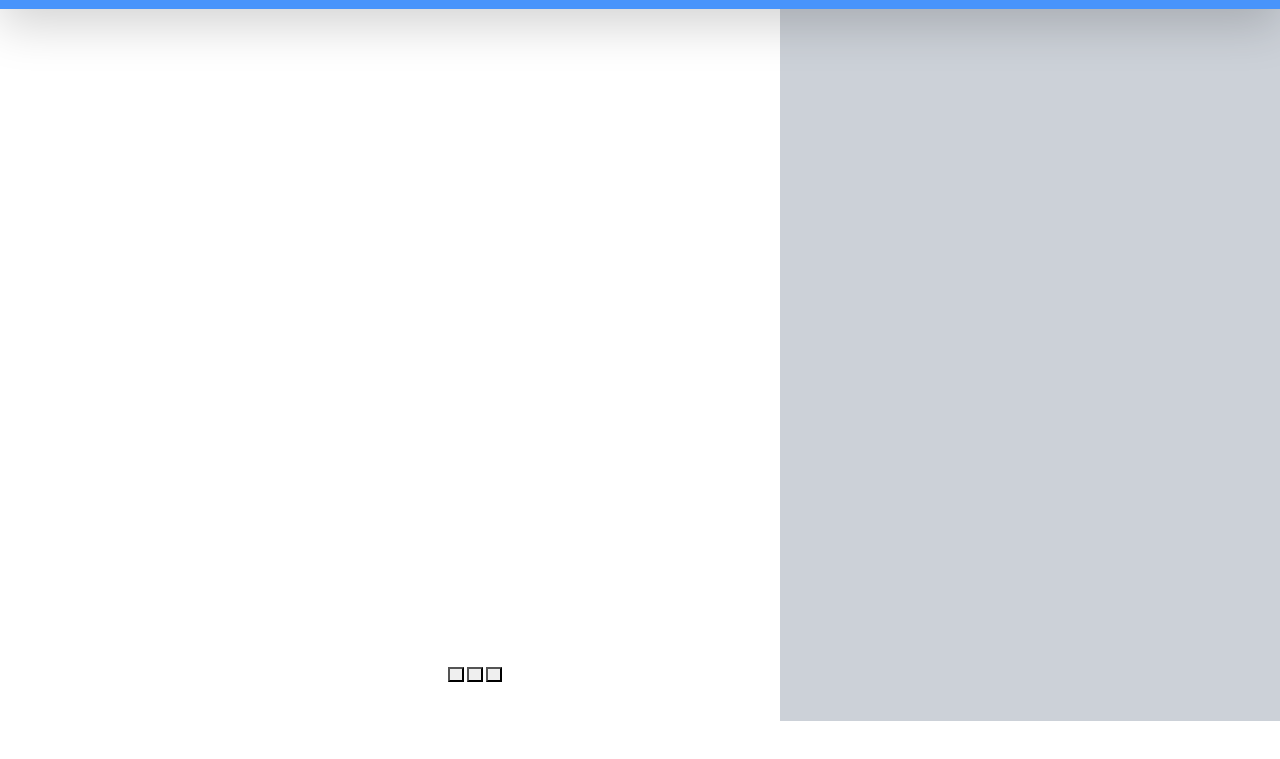
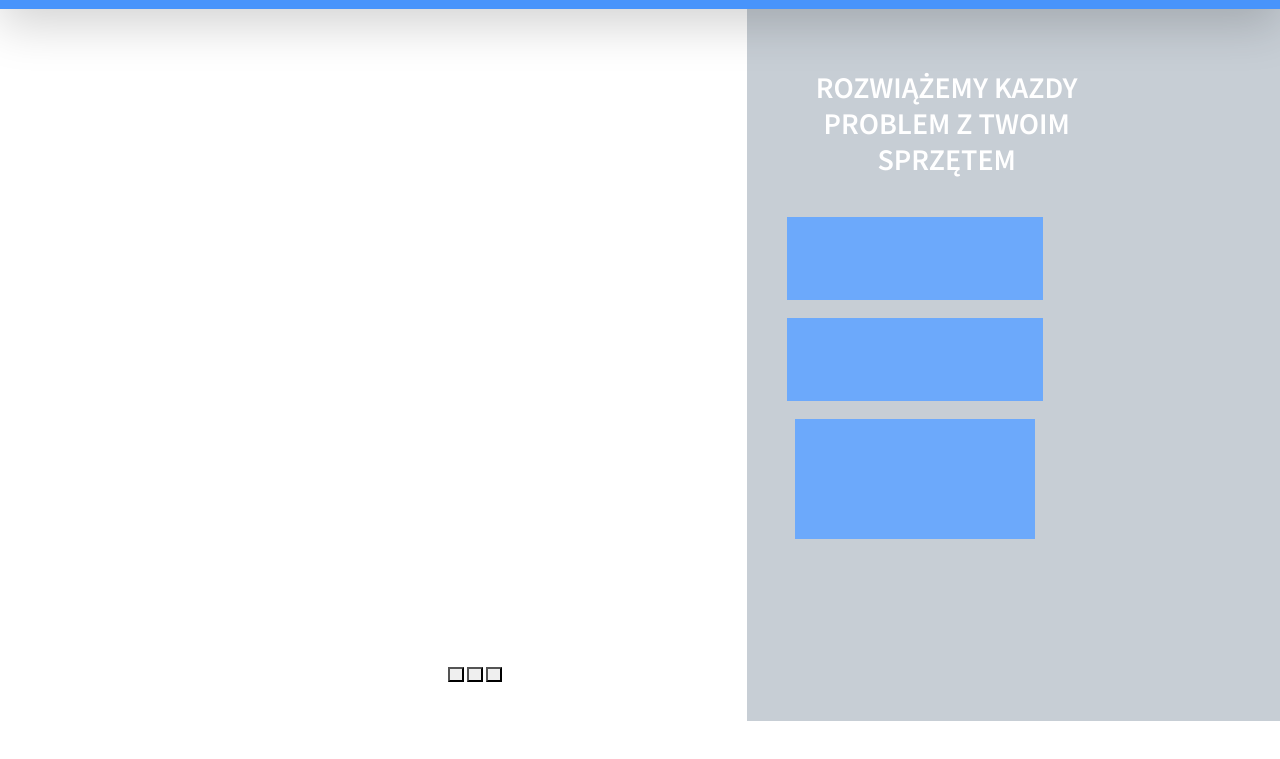
Before and after one commit to sarzal666/Serwis-IT, a website built with webpack: page src/index.html in a window 1280 px wide. Shown: the part 79-838 px from the top of the page. Built offline with nearby package versions, Linux system fonts and the light colour scheme; files whose address does not match are found by name.

Commit message:
working on align infoBlocks

```diff
--- a/src/index.html
+++ b/src/index.html
@@ -54,7 +54,22 @@
           <button class="glide__bullet" data-glide-dir="=2"></button>
         </div>
       </div>
-      <aside class="infoBlock"></aside>
+      <aside class="rightPanel col-lg-5">
+        <div class="rightPanel--align col-lg-9">
+          <h1 class="infoBlock__sentence text-uppercase">
+            Rozwiążemy kazdy problem z twoim sprzętem
+          </h1>
+          <div class="infoBlocks col-lg-9 d-flex flex-column align-items-center">
+            <div class="infoBlock--phone"></div>
+            <div class="infoBlock--email"></div>
+            <div class="d-flex justify-content-between">
+              <div class="infoBlock--repair"></div>
+              <div class="infoBlock--helpdesk"></div>
+            </div>
+            <div class="infoBlock--backup"></div>
+          </div>
+        </div>
+      </aside>
     </main>
   </body>
 </html>
--- a/src/scss/style.scss
+++ b/src/scss/style.scss
@@ -62,6 +62,9 @@ body {
   color: white;
   font-weight: $fontSemiBold;
   font-size: 20px;
+  &:focus {
+    outline: none;
+  }
 }
 
 // *********** MAIN ****************
@@ -104,22 +107,45 @@ body {
   }
 }
 
-.infoBlock {
+.rightPanel {
   height: 100%;
-  width: 500px;
   background-color: #bac2cb;
-  opacity: 0.741;
+  opacity: 0.8;
   position: absolute;
   top: 0;
   right: 0;
   z-index: 3;
+
+  &--align {
+    height: 100%;
+    position: absolute;
+  }
 }
-.BACKGROUND {
-  opacity: 0.741;
-  position: absolute;
-  left: 1751px;
-  top: 1654px;
-  width: 573px;
-  height: 681px;
-  z-index: 202;
+
+.infoBlock__sentence {
+  font: {
+    size: 30px;
+    weight: $fontSemiBold;
+  }
+  color: #fff;
+  text-align: center;
+  padding-right: 30px;
+  margin: 60px 0 31px 0;
 }
+
+.infoBlocks > div {
+  margin: 9px;
+}
+.infoBlock--phone,
+.infoBlock--email {
+  width: 256px;
+  height: 83px;
+  background-color: $basicBlue;
+}
+.infoBlock--repair,
+.infoBlock--helpdesk {
+  width: 120px;
+  height: 120px;
+  background-color: $basicBlue;
+  align-self: flex-start;
+}
```
Also changed, not shown: dist/bundle.js, dist/index.html, dist/style.css.
